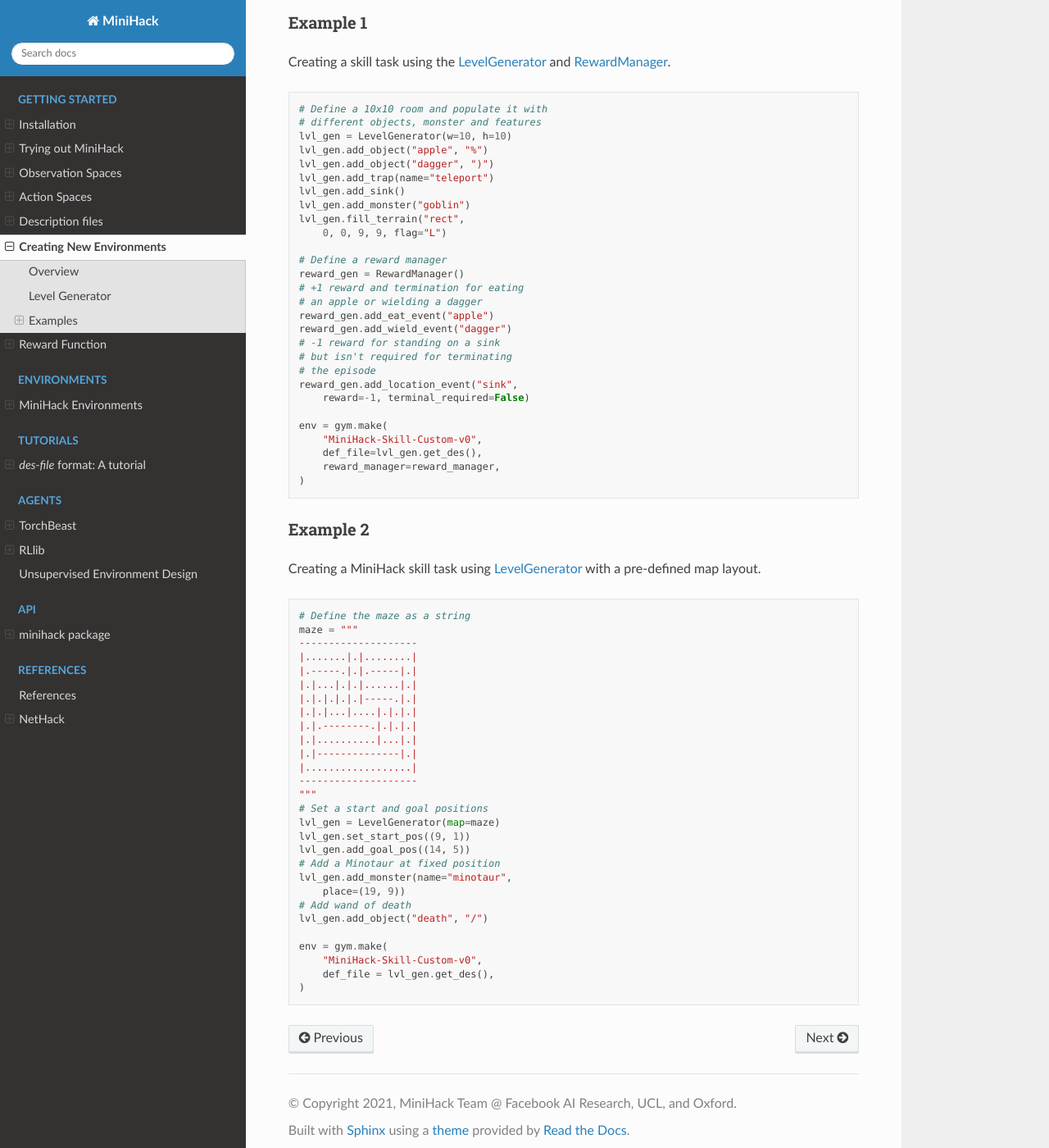
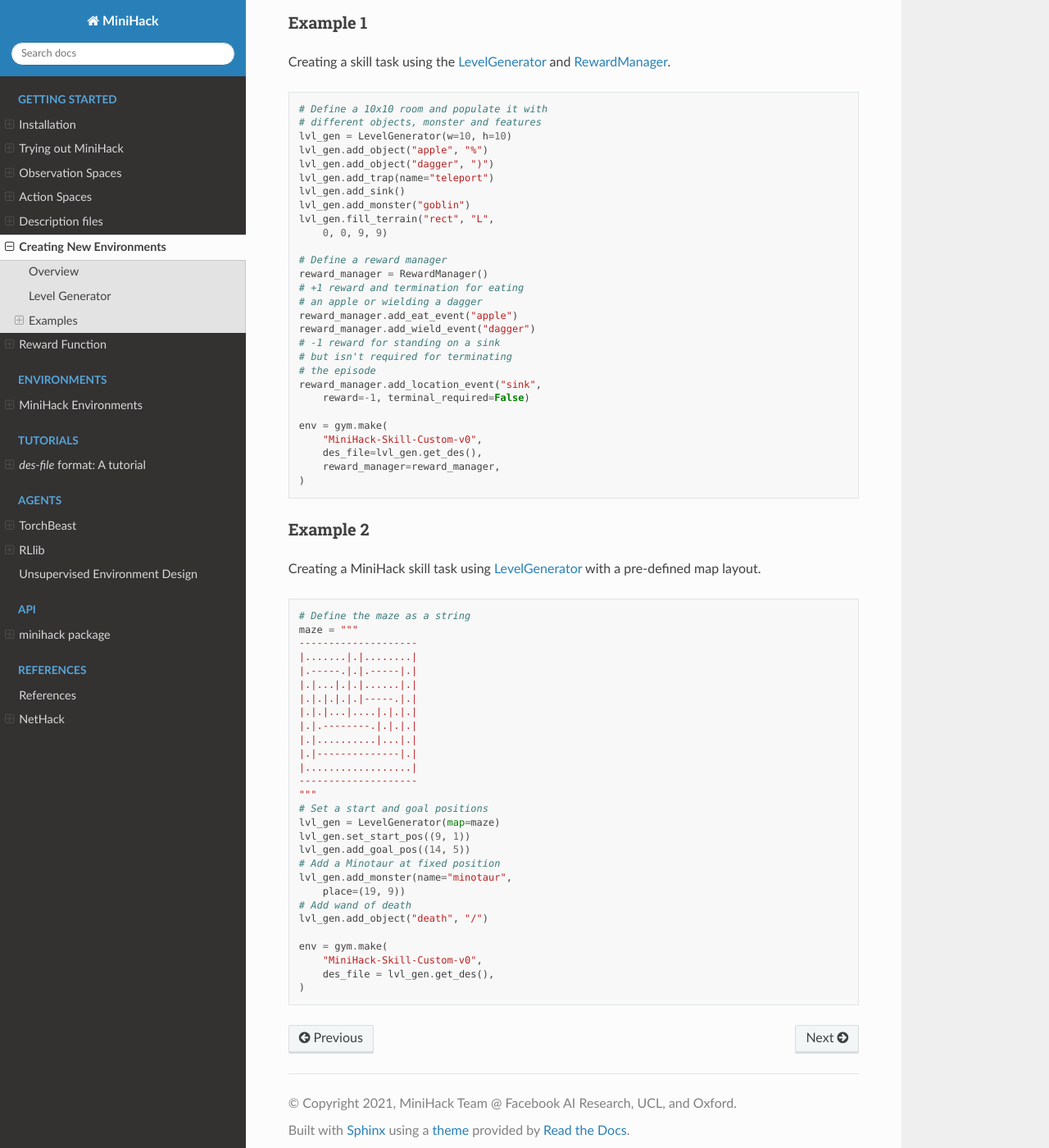
Before and after one commit to facebookresearch/minihack, a Sphinx documentation site: the page built from docs/getting-started/interface.md, in a window 1280 px wide and 1400 px high, scrolled down 2297 px. Shown: the whole window at 82% size. Built offline with Sphinx 7.4.7 and the Read the Docs theme 2.0.0, drawn with Linux system fonts in a browser that asks for light colours; pages that are not in the unit, such as notebooks, are missing from menus.

Commit message:
Update interface.md

````diff
--- a/docs/getting-started/interface.md
+++ b/docs/getting-started/interface.md
@@ -83,24 +83,24 @@ lvl_gen.add_object("dagger", ")")
 lvl_gen.add_trap(name="teleport")
 lvl_gen.add_sink()
 lvl_gen.add_monster("goblin")
-lvl_gen.fill_terrain("rect",
-    0, 0, 9, 9, flag="L")
+lvl_gen.fill_terrain("rect", "L",
+    0, 0, 9, 9)
 
 # Define a reward manager
-reward_gen = RewardManager()
+reward_manager = RewardManager()
 # +1 reward and termination for eating
 # an apple or wielding a dagger
-reward_gen.add_eat_event("apple")
-reward_gen.add_wield_event("dagger")
+reward_manager.add_eat_event("apple")
+reward_manager.add_wield_event("dagger")
 # -1 reward for standing on a sink
 # but isn't required for terminating
 # the episode
-reward_gen.add_location_event("sink",
+reward_manager.add_location_event("sink",
     reward=-1, terminal_required=False)
 
 env = gym.make(
     "MiniHack-Skill-Custom-v0",
-    def_file=lvl_gen.get_des(),
+    des_file=lvl_gen.get_des(),
     reward_manager=reward_manager,
 )
 ```
@@ -136,6 +136,6 @@ lvl_gen.add_object("death", "/")
 
 env = gym.make(
     "MiniHack-Skill-Custom-v0",
-    def_file = lvl_gen.get_des(),
+    des_file = lvl_gen.get_des(),
 )
 ```
````
